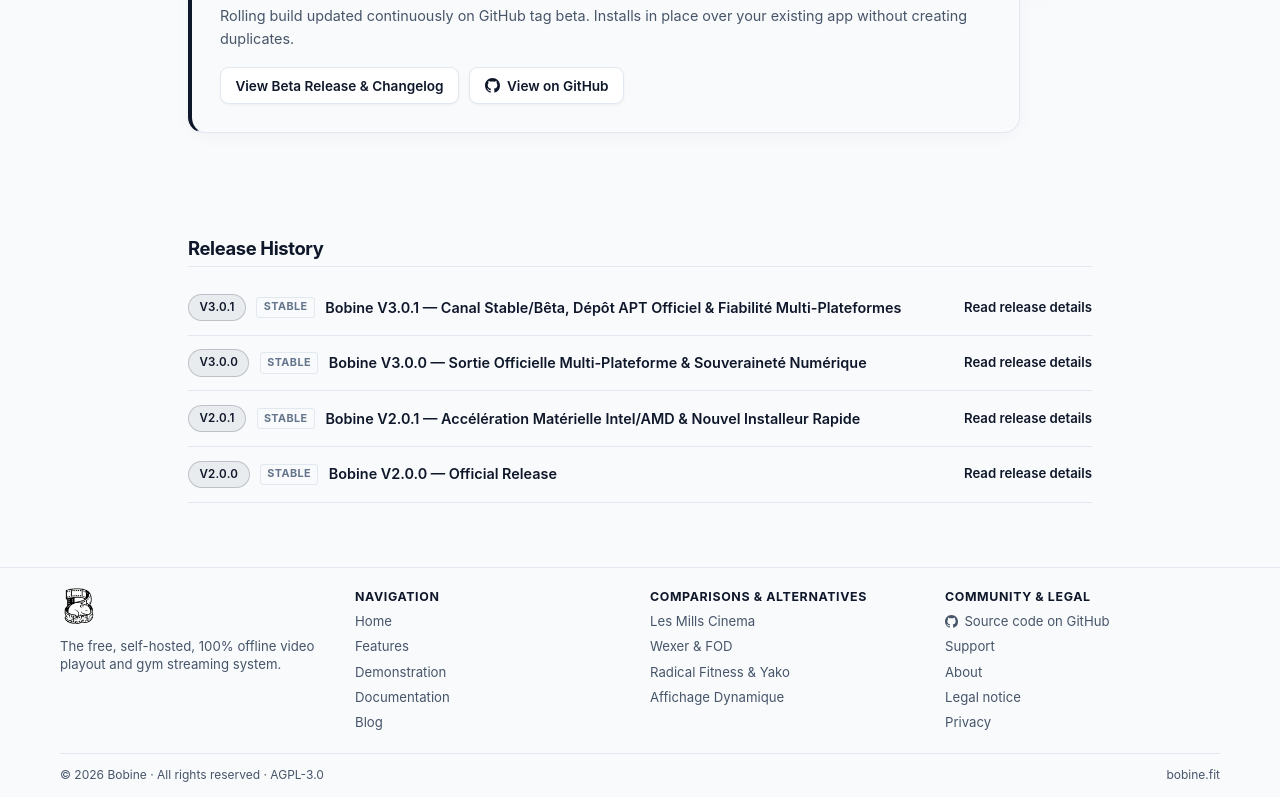
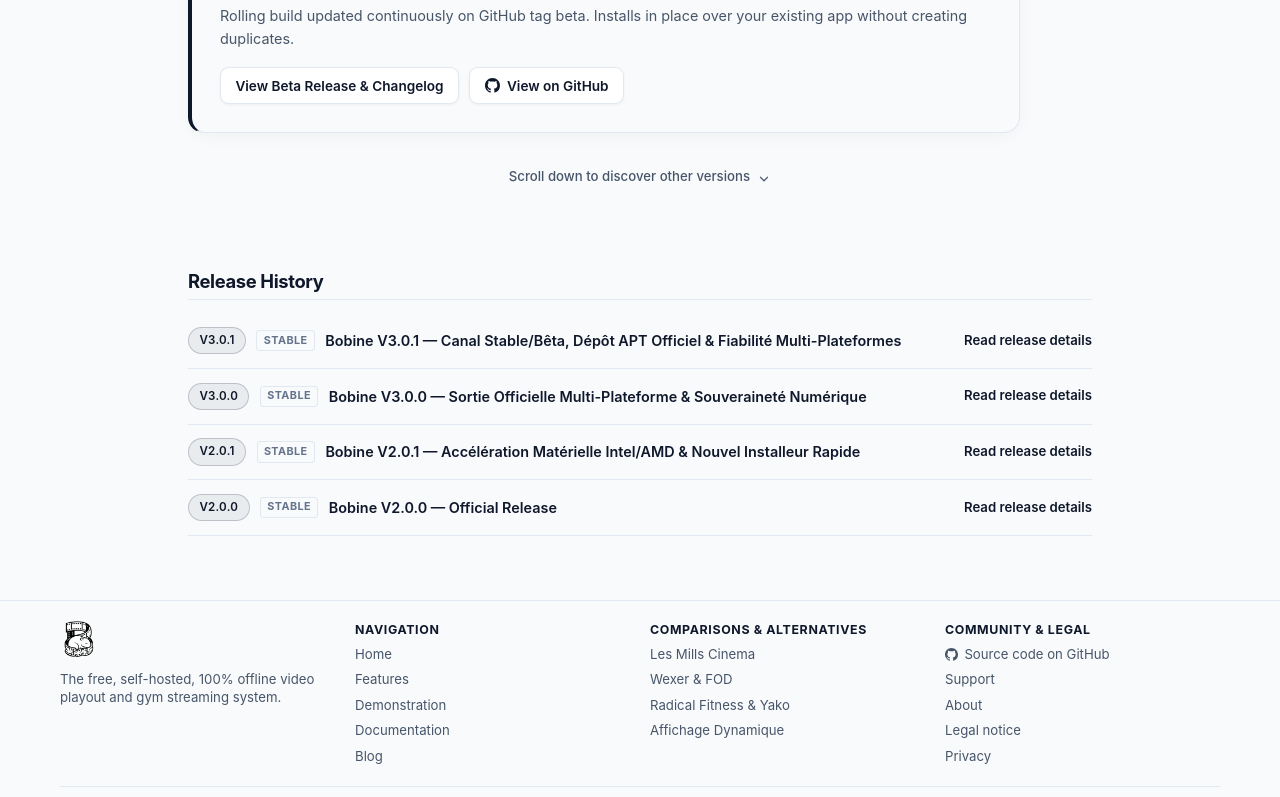
Before and after one commit to FantasmaGlad/BobineWeb, a Next.js app: page /en/blog in a window 1280 px wide. Shown: the part 864-1661 px from the top of the page. Built offline with nearby package versions, Linux system fonts and the light colour scheme; no server answers.

Commit message:
feat(blog): ajout de l'indicateur de défilement vers l'historique des versions

```diff
--- a/src/app/[locale]/blog/page.tsx
+++ b/src/app/[locale]/blog/page.tsx
@@ -10,6 +10,7 @@ import {
 import { buildMetadata } from "@/lib/seo";
 import BreadcrumbsJsonLd from "@/components/BreadcrumbsJsonLd";
 import GitHubIcon from "@/components/icons/GitHubIcon";
+import ScrollIndicator from "@/components/ScrollIndicator";
 
 const copy = {
   fr: {
@@ -22,6 +23,7 @@ const copy = {
     betaDesc: "Version continue construite automatiquement sur le tag mobile beta. Elle s'installe directement par-dessus votre version existante sans créer d'application doublon.",
     betaAction: "Consulter la release Bêta & le Changelog",
     releasesHeading: "Historique des versions",
+    scrollOtherVersions: "Défiler pour découvrir d'autres versions",
     empty: "Aucune version publiée pour le moment.",
     readMore: "Lire les détails de la version",
     viewOnGithub: "Voir sur GitHub",
@@ -38,6 +40,7 @@ const copy = {
     betaDesc: "Rolling build updated continuously on GitHub tag beta. Installs in place over your existing app without creating duplicates.",
     betaAction: "View Beta Release & Changelog",
     releasesHeading: "Release History",
+    scrollOtherVersions: "Scroll down to discover other versions",
     empty: "No releases found yet.",
     readMore: "Read release details",
     viewOnGithub: "View on GitHub",
@@ -284,11 +287,21 @@ export default async function BlogIndexPage({
             </div>
           )}
         </div>
+
+        {historyReleases.length > 0 && (
+          <div style={{ display: "flex", justifyContent: "center", paddingTop: "0.5rem", paddingBottom: "1.25rem" }}>
+            <ScrollIndicator
+              locale={locale as Locale}
+              label={t.scrollOtherVersions}
+              targetId="release-history"
+            />
+          </div>
+        )}
       </section>
 
       {/* 2. HISTORIQUE DES VERSIONS / RELEASES GITHUB */}
       {historyReleases.length > 0 && (
-        <div style={{ paddingTop: "2rem", paddingBottom: "4rem" }}>
+        <div id="release-history" style={{ paddingTop: "1.25rem", paddingBottom: "4rem", scrollMarginTop: "6.85rem" }}>
           <div style={{ marginBottom: "0.85rem", borderBottom: "1px solid var(--border-subtle)", paddingBottom: "0.4rem" }}>
             <h2 style={{ fontSize: "1.15rem", fontWeight: 700, color: "var(--text-heading)", margin: 0 }}>
               {t.releasesHeading}
```
Also changed, not shown: src/app/globals.css.
